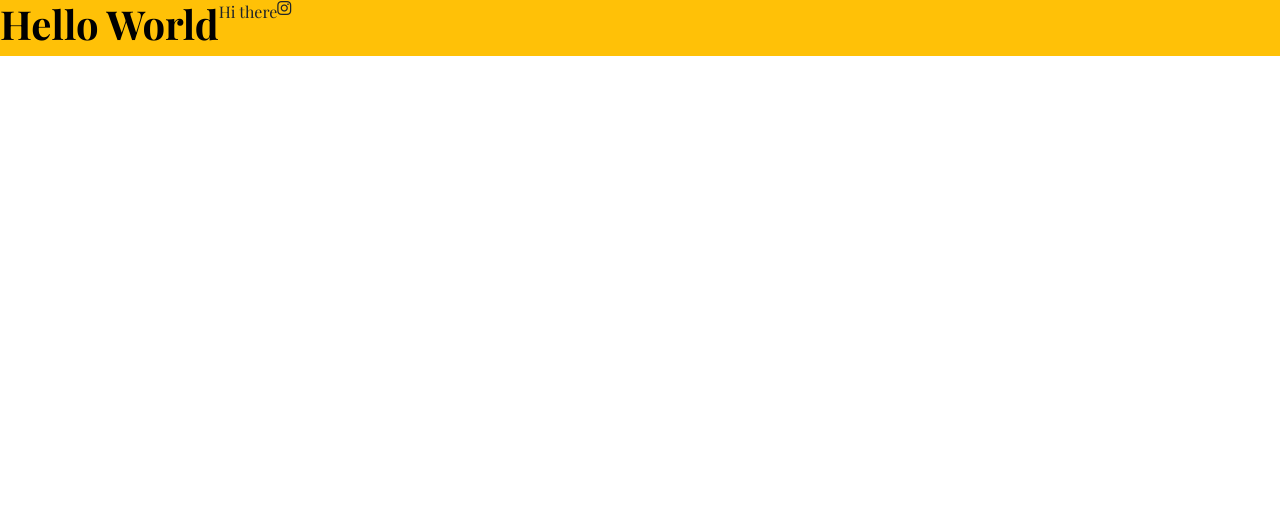
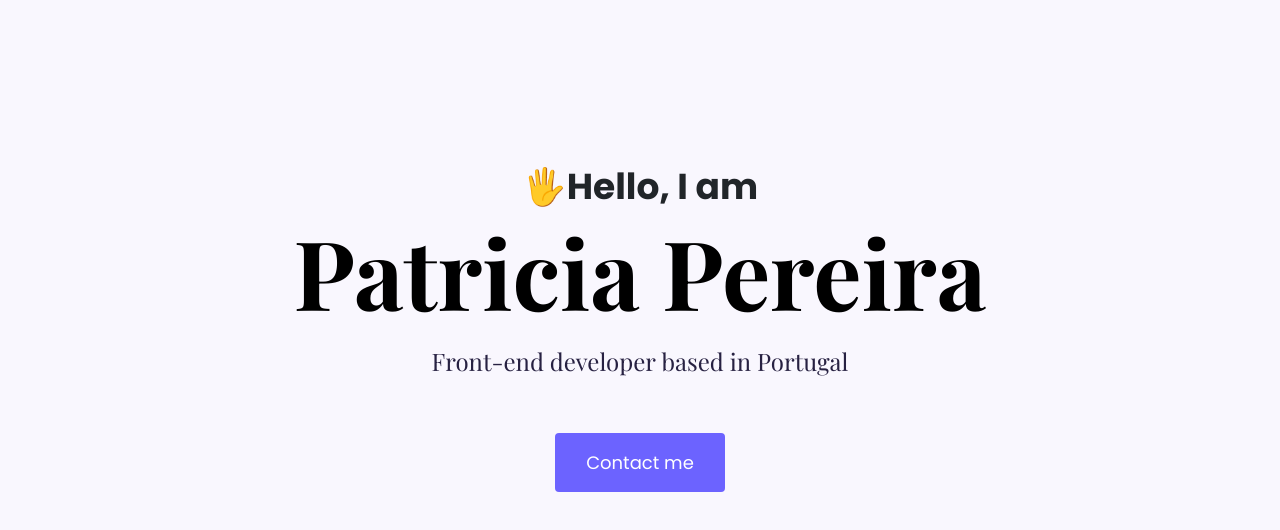
Before and after one commit to minervashia/portfolio-project, a plain HTML site: page index.html in a window 1280 px wide. Drawn offline with nearby package versions, Linux system fonts and the light colour scheme; a web font is replaced by a local one.

Commit message:
Add files via upload

```diff
--- a/index.html
+++ b/index.html
@@ -16,14 +16,17 @@
   </body>
 
 <script src="https://kit.fontawesome.com/dc30578137.js" crossorigin="anonymous"></script>
-    <title>portfolio-project</title>
+
+<title>portfolio-project</title>
 </head>
 <body>
-    <div class="d-flex bg-warning">
-    <h1>Hello World</h1>
-    <p> Hi there</p>
-    <i class="fa-brands fa-instagram"></i>
-</div>
-
+    <div class="hero">
+  <p>🖐Hello, I am</p>
+  <h1> Patricia Pereira</h1>
+  <h2 class="mb-5">Front-end developer based in Portugal</h2>
+ <div>
+  <a href="#" class="btn btn-branding">Contact me</a>
+  </div>
+  </div>
 </body>
 </html>
--- a/styles/portfolio.css
+++ b/styles/portfolio.css
@@ -16,17 +16,54 @@
   font-style: normal;
 }
 
+:root{
+    --branding-color:#6c63ff;
+    --secondary-color:#f9f7fe;
+    --heading-font-family:"Playfair Display",serif;
+    --default-font-family:"Poppins", sans-serif;
+}
+
+body{
+    font-family:var(--default-font-family);
+}
 
 
-
-
-
-h1{
+h1,h2,h3,h4,h6{
     color:black;
-    font-family: "Playfair Display",serif;
+    font-family: var(--heading-font-family);
     font-weight:bold;
 }
+h1{
+    font-size:96px;
+}
 p{
-    font-family: "Playfair Display", serif;
+
     font-weight:normal;
 }
+.hero{
+    background: var(--secondary-color);
+    text-align: center;
+    padding:160px 20px;
+}
+.hero p{
+ font-family:"Poppins", sans-serif;
+ font-size: 36px;
+ font-weight:bold;
+ margin: 0;
+}
+.hero h2{
+font-family:var(--heading-font-family);
+font-weight:normal;
+font-size: 24px;
+line-height:2 ;
+color:#272142;
+}
+.btn-branding{
+
+    background: var(--branding-color);
+    border-radius: 4px;
+    color:white;
+    font-size: 18px;
+    line-height: 27px;
+    padding:15px 30px ;
+}
```
